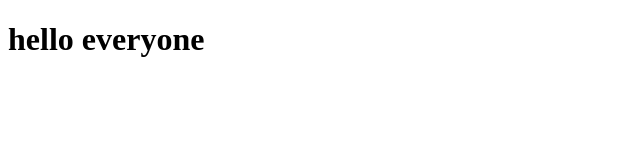
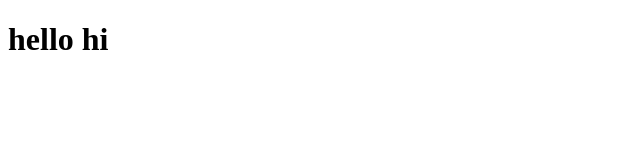
Before and after one commit to Soundarya2705/demo7, a plain HTML site: page docs/index.html in a window 1280 px wide. Shown: the whole page, without its empty margins (0-640 px from the left). Drawn offline with Linux system fonts and the light colour scheme.

```diff
--- a/docs/index.html
+++ b/docs/index.html
@@ -5,6 +5,6 @@
     <title>my simple website</title>
 </head>
 <body>
-<h1>hello everyone</h1>
+<h1>hello hi</h1>
 </body>
 </html>
```
Also changed, not shown: 1 other file.
